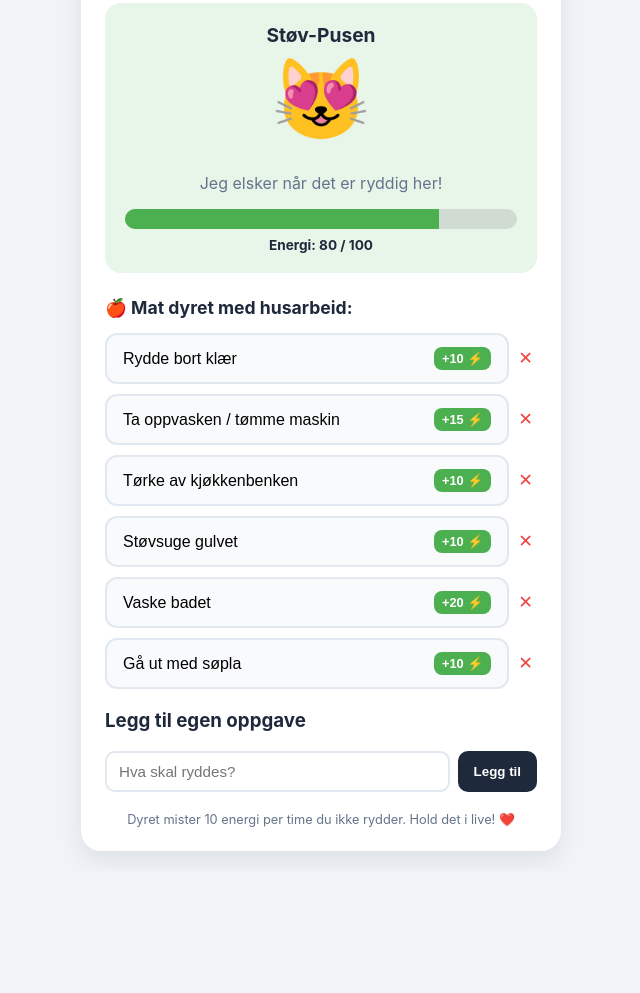
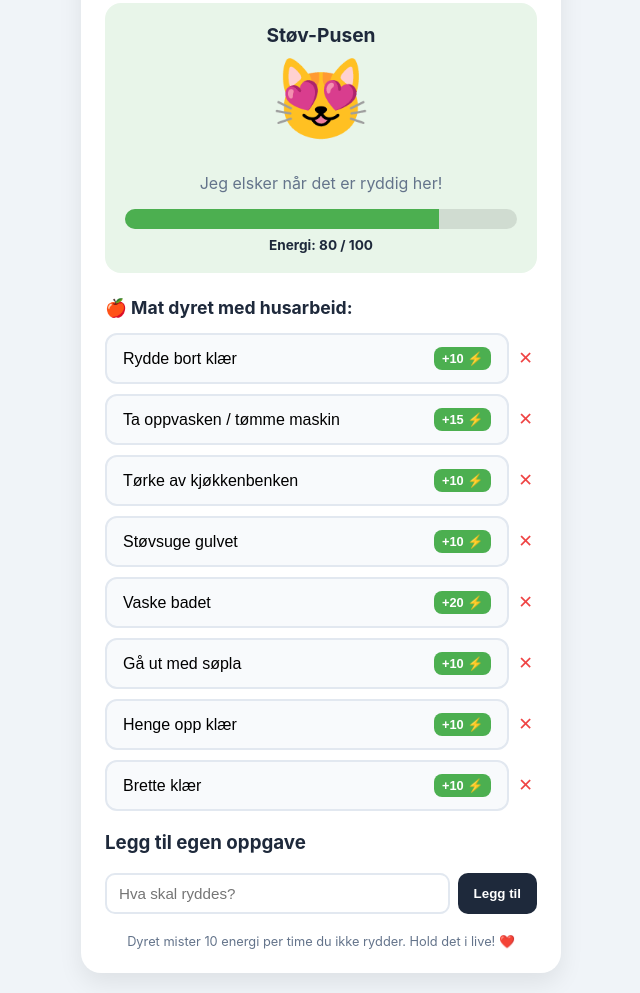
Before and after one commit to sondrehaukaas/Rydding, a plain HTML site: page index.html in a window 1280 px wide. Shown: the part 198-1191 px from the top of the page, without its empty margins (319-959 px from the left). Before the commit the page ends 1069 px from the top, so only its background shows below. Drawn offline with Linux system fonts and the light colour scheme.

Commit message:
Update index.html
la til 2 nye stander funksjoner

```diff
--- a/index.html
+++ b/index.html
@@ -305,7 +305,9 @@ const defaultTasks = [
     { name: "Tørke av kjøkkenbenken", points: 10 },
     { name: "Støvsuge gulvet", points: 10 },
     { name: "Vaske badet", points: 20 },
-    { name: "Gå ut med søpla", points: 10 }
+    { name: "Gå ut med søpla", points: 10 },
+    { name: "Henge opp klær", points: 10 },
+    { name: "Brette klær", points: 10 }
 ];
 
 // Hent lagret data
```
